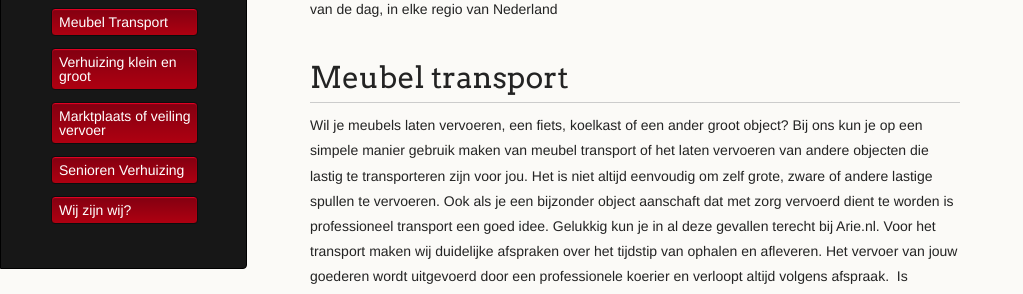
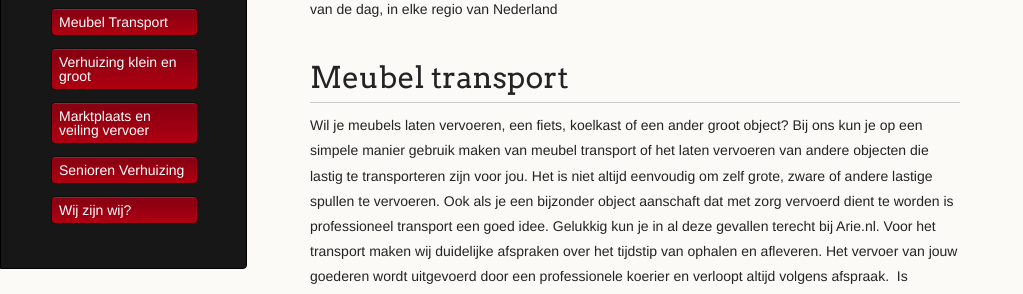
Before and after one commit to amsdfw/arie.nl, a Jekyll site: the page built from index.md, in a window 1280 px wide. Shown: the part 269-563 px from the top of the page, without its empty margins (0-1023 px from the left). Built offline with Jekyll 4.4.1, drawn with Linux system fonts in a browser that asks for light colours; our own code applies the rules of GitHub Pages for plain Markdown files.

```diff
--- a/_layouts/default.html
+++ b/_layouts/default.html
@@ -22,7 +22,7 @@
         <ul>
           <li><a href="/meubel-transport.html">Meubel Transport</a></li>
           <li><a href="/verhuizing-klein-groot.html">Verhuizing klein en groot</a></li>
-          <li><a href="/marktplaats-en-veiling-vervoer.html">Marktplaats of veiling vervoer</a></li>
+          <li><a href="/marktplaats-en-veiling-vervoer.html">Marktplaats en veiling vervoer</a></li>
           <li><a href="/senioren-verhuizing.html">Senioren Verhuizing</a></li>
           <li><a href="/senioren-verhuizing.html">Wij zijn wij?</a></li>
         </ul>
```
